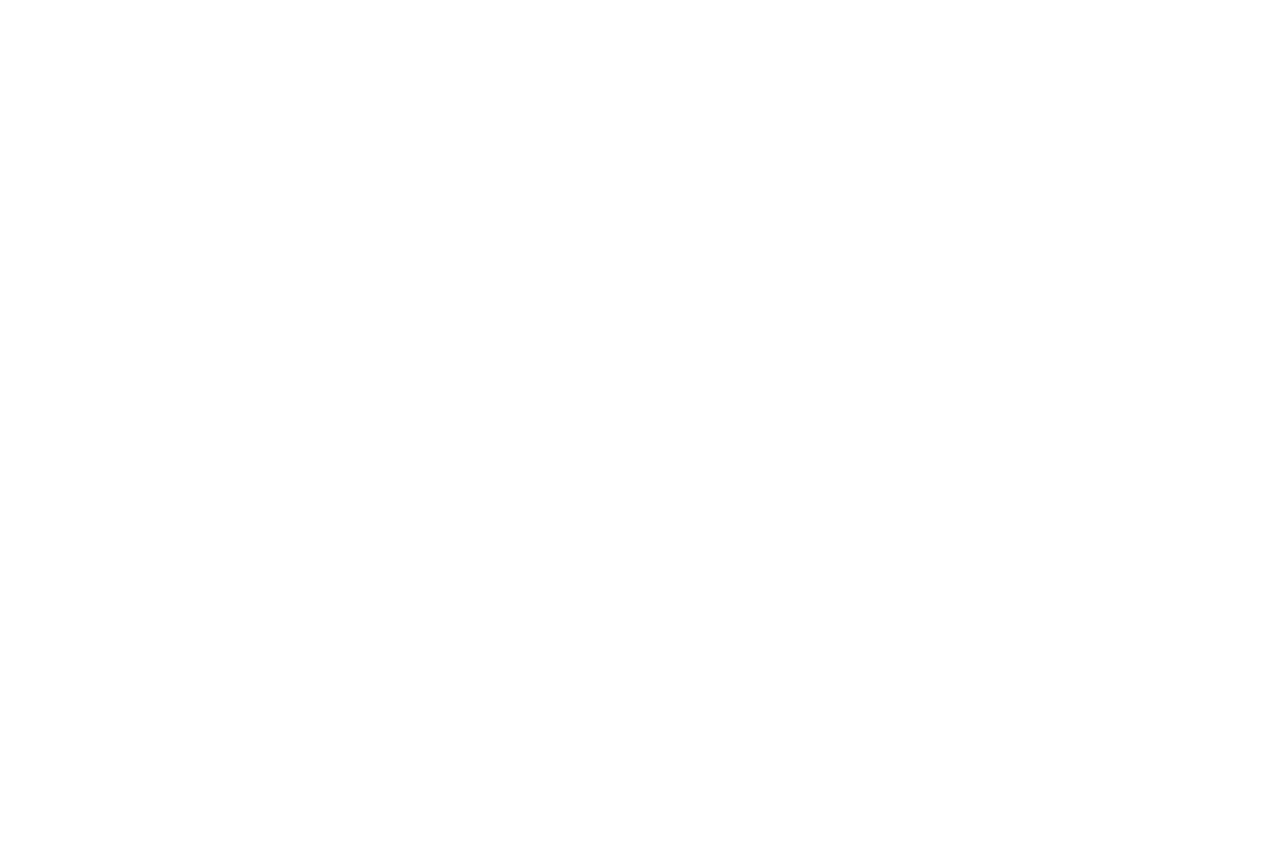
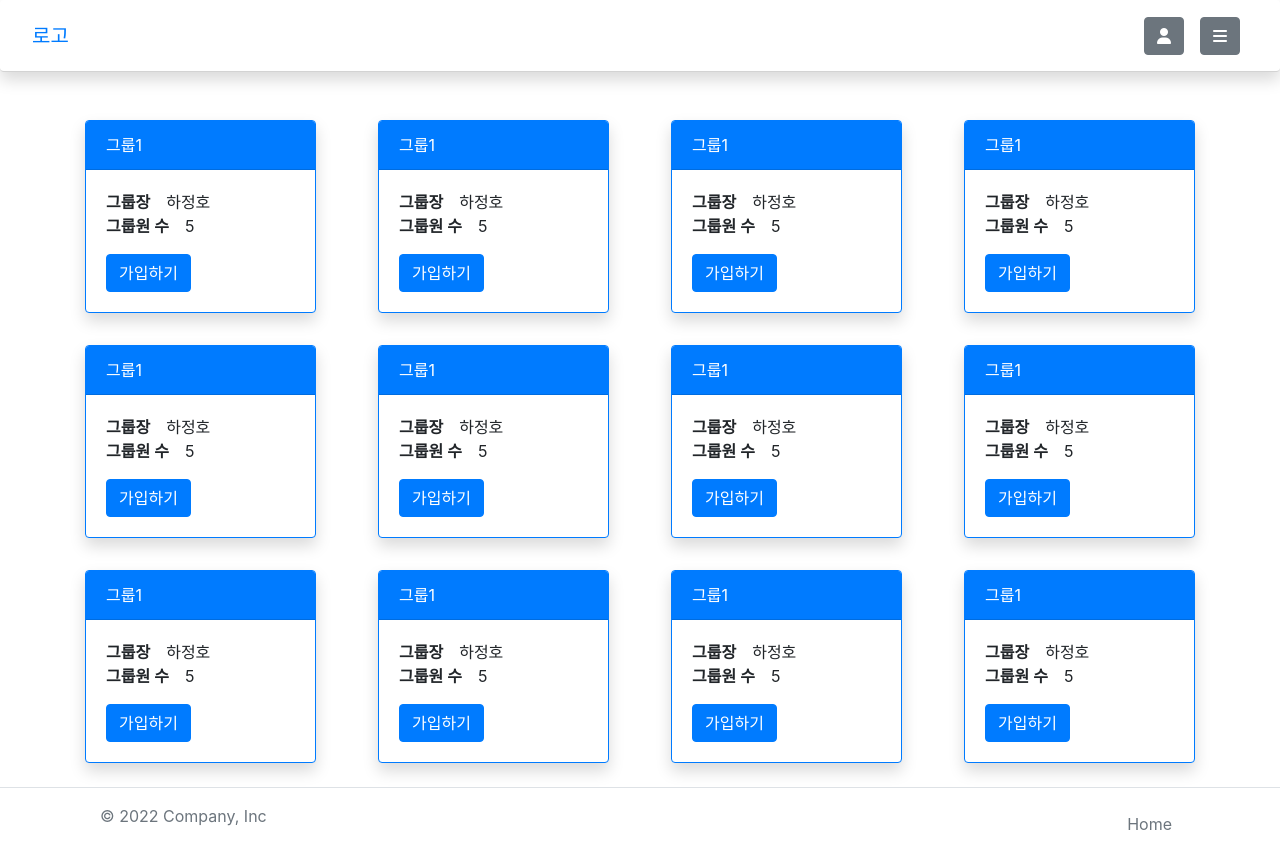
Before and after one commit to SSAFY-S0914/Enjoytrip-Final-FE, a Vue app: page /groups in a window 1280 px wide. Shown: the top 868 px of the page. Before the commit the page ends 800 px from the top, so only its background shows below. Built offline with nearby package versions, Linux system fonts and the light colour scheme.

Commit message:
feat: GroupList

```diff
--- a/src/components/GroupList.vue
+++ b/src/components/GroupList.vue
@@ -1,9 +1,38 @@
 <template>
-  <div></div>
+  <div>
+    <b-card-group deck>
+      <CardVue :title="'그룹1'" :creator="'하정호'" :cnt="'5'" :url="'#'"></CardVue>
+      <CardVue :title="'그룹1'" :creator="'하정호'" :cnt="'5'" :url="'#'"></CardVue>
+      <CardVue :title="'그룹1'" :creator="'하정호'" :cnt="'5'" :url="'#'"></CardVue>
+      <CardVue :title="'그룹1'" :creator="'하정호'" :cnt="'5'" :url="'#'"></CardVue>
+      <CardVue :title="'그룹1'" :creator="'하정호'" :cnt="'5'" :url="'#'"></CardVue>
+      <CardVue :title="'그룹1'" :creator="'하정호'" :cnt="'5'" :url="'#'"></CardVue>
+      <CardVue :title="'그룹1'" :creator="'하정호'" :cnt="'5'" :url="'#'"></CardVue>
+      <CardVue :title="'그룹1'" :creator="'하정호'" :cnt="'5'" :url="'#'"></CardVue>
+      <CardVue :title="'그룹1'" :creator="'하정호'" :cnt="'5'" :url="'#'"></CardVue>
+      <CardVue :title="'그룹1'" :creator="'하정호'" :cnt="'5'" :url="'#'"></CardVue>
+      <CardVue :title="'그룹1'" :creator="'하정호'" :cnt="'5'" :url="'#'"></CardVue>
+      <CardVue :title="'그룹1'" :creator="'하정호'" :cnt="'5'" :url="'#'"></CardVue>
+    </b-card-group>
+  </div>
 </template>
 
 <script>
-export default {};
+import CardWithNoImgPartVue from "./partial/CardWithNoImgPart.vue";
+
+export default {
+  name: "GroupList",
+  components: {
+    CardVue: CardWithNoImgPartVue,
+  },
+};
 </script>
 
-<style></style>
+<style scoped>
+.card-deck {
+  display: grid;
+  grid-template-columns: repeat(4, 1fr);
+  row-gap: 2rem;
+  column-gap: 2rem;
+}
+</style>
--- /dev/null
+++ b/src/components/partial/CardWithNoImgPart.vue
@@ -0,0 +1,39 @@
+<template>
+  <b-card
+    border-variant="primary"
+    :header="title"
+    header-bg-variant="primary"
+    header-text-variant="white"
+    align="left"
+    class="shadow bg-white rounded"
+  >
+    <b-card-text>
+      <ul>
+        <li>
+          <span class="desc-title">그룹장</span>
+          <span class="desc-content">{{ creator }}</span>
+        </li>
+        <li>
+          <span class="desc-title">그룹원 수</span>
+          <span class="desc-content">{{ cnt }}</span>
+        </li>
+      </ul>
+    </b-card-text>
+
+    <b-button variant="primary">가입하기</b-button>
+  </b-card>
+</template>
+
+<script>
+export default {
+  name: "CardWithNoImg",
+  props: ["title", "creator", "cnt", "url"],
+};
+</script>
+
+<style scoped>
+.desc-title {
+  margin-right: 1rem;
+  font-weight: 600;
+}
+</style>
--- a/src/router/index.js
+++ b/src/router/index.js
@@ -7,6 +7,7 @@ import ProfileView from "@/views/ProfileView";
 import FollowSetting from "@/components/partial/ProfileSetting/FollowSetting";
 import LikeSetting from "@/components/partial/ProfileSetting/LikeSetting.vue";
 import ProfileSetting from "@/components/partial/ProfileSetting/ProfileSetting.vue";
+import AllGroupView from "@/views/AllGroupView";
 
 Vue.use(VueRouter);
 
@@ -45,6 +46,11 @@ const routes = [
       },
     ],
   },
+  {
+    path: "/groups",
+    name: "allgroups",
+    component: AllGroupView,
+  },
 ];
 
 const router = new VueRouter({
--- /dev/null
+++ b/src/views/AllGroupView.vue
@@ -0,0 +1,26 @@
+<template>
+  <div>
+    <HeaderLayout></HeaderLayout>
+    <main class="container">
+      <GroupList></GroupList>
+    </main>
+    <FooterLayout></FooterLayout>
+  </div>
+</template>
+
+<script>
+import HeaderLayout from "@/components/layout/HeaderLayout.vue";
+import FooterLayout from "@/components/layout/FooterLayout.vue";
+import GroupList from "@/components/GroupList.vue";
+
+export default {
+  name: "AllGroupView",
+  components: {
+    HeaderLayout,
+    FooterLayout,
+    GroupList,
+  },
+};
+</script>
+
+<style></style>
```
